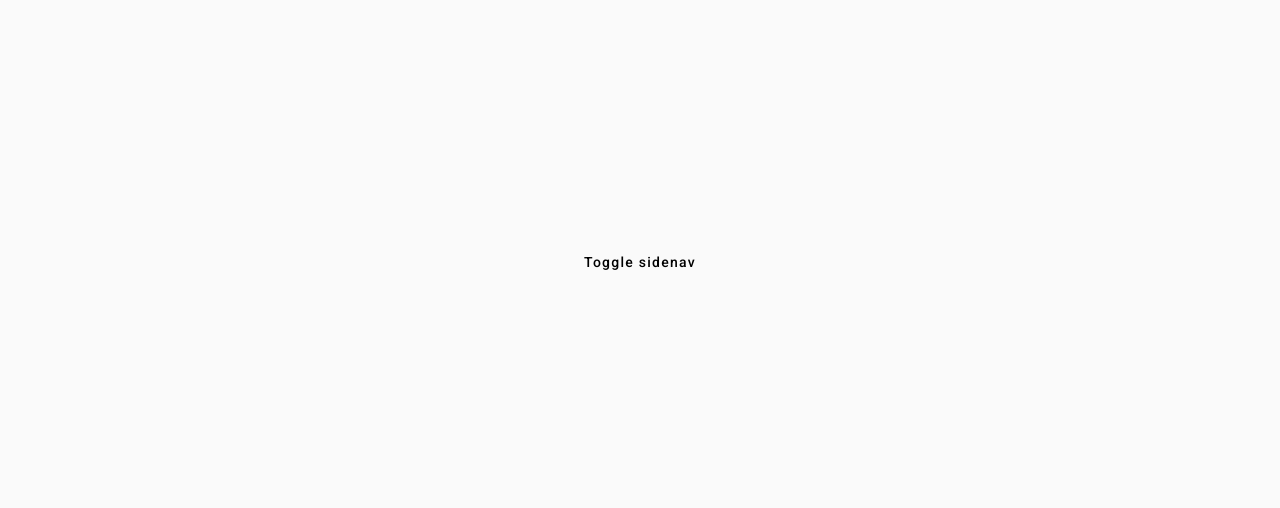
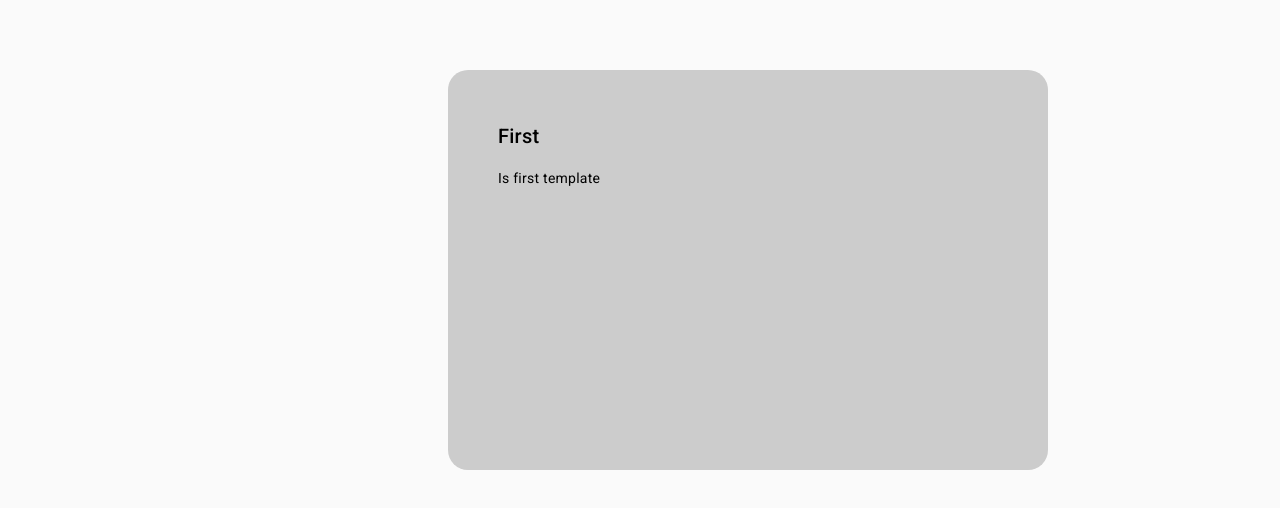
Before and after one commit to Letto228/Angular-learnjs-150224, an Angular app: page / in a window 1280 px wide. Shown: the part 170-678 px from the top of the page. Built offline with nearby package versions, Linux system fonts and the light colour scheme.

Commit message:
feat: add popup (lecture-4)

```diff
--- a/src/app/app.component.html
+++ b/src/app/app.component.html
@@ -15,7 +15,7 @@
 
 <!-- Switch template -->
 
-<!-- <app-popup-host [template]="switchTemplate ? first : second"></app-popup-host> -->
+<app-popup-host [template]="switchTemplate ? first : second"></app-popup-host>
 
 <!-- or -->
 
@@ -23,11 +23,11 @@
 
 <!-- <app-popup-host [template]="!closeTemplate ? first : null"></app-popup-host> -->
 
-<!-- <ng-template #first>
+<ng-template #first>
     <h2>First</h2>
     <p>Is first template</p>
 </ng-template>
 <ng-template #second>
     <h2>Second</h2>
     <p>Is second template</p>
-</ng-template> -->
+</ng-template>
--- a/src/app/app.module.ts
+++ b/src/app/app.module.ts
@@ -8,6 +8,7 @@ import {AppComponent} from './app.component';
 import {HeaderModule} from './components/header/header.module';
 import {ProductsListModule} from './pages/products-list/products-list.module';
 import {SidenavModule} from './components/sidenav/sidenav.module';
+import {PopupHostModule} from './components/popup-host/popup-host.module';
 
 @NgModule({
     declarations: [AppComponent],
@@ -19,6 +20,7 @@ import {SidenavModule} from './components/sidenav/sidenav.module';
         ProductsListModule,
         SidenavModule,
         MatListModule,
+        PopupHostModule,
     ],
     bootstrap: [AppComponent],
 })
--- /dev/null
+++ b/src/app/components/popup-host/popup-host.component.css
@@ -0,0 +1,11 @@
+:host {
+    position: absolute;
+    top: 30%;
+    left: 35%;
+    width: 500px;
+    height: 300px;
+    z-index: 5;
+    padding: 50px;
+    background: #ccc;
+    border-radius: 20px;
+}
--- /dev/null
+++ b/src/app/components/popup-host/popup-host.component.html
@@ -0,0 +1 @@
+<ng-container #viewport></ng-container>
--- /dev/null
+++ b/src/app/components/popup-host/popup-host.component.ts
@@ -0,0 +1,34 @@
+import {
+    Component,
+    ElementRef,
+    Input,
+    TemplateRef,
+    ViewChild,
+    ViewContainerRef,
+} from '@angular/core';
+
+@Component({
+    selector: 'app-popup-host',
+    templateUrl: './popup-host.component.html',
+    styleUrls: ['./popup-host.component.css'],
+})
+export class PopupHostComponent {
+    @Input() set template(template: TemplateRef<any> | null) {
+        this.viewportContainer?.clear();
+
+        if (!template) {
+            // да, костылями завоняло, но нормальных идей что-то сейчас не идет
+            this.host.nativeElement.style.setProperty('display', 'none');
+
+            return;
+        }
+
+        this.host.nativeElement.style.setProperty('display', 'block');
+        this.viewportContainer?.createEmbeddedView(template);
+    }
+
+    @ViewChild('viewport', {read: ViewContainerRef, static: true})
+    private readonly viewportContainer: ViewContainerRef | undefined;
+
+    constructor(private readonly host: ElementRef) {}
+}
```
Also changed, not shown: src/app/components/popup-host/popup-host.module.ts (added, +10 -0 lines), 1 other file (tests, documents, lock files or other folders).
